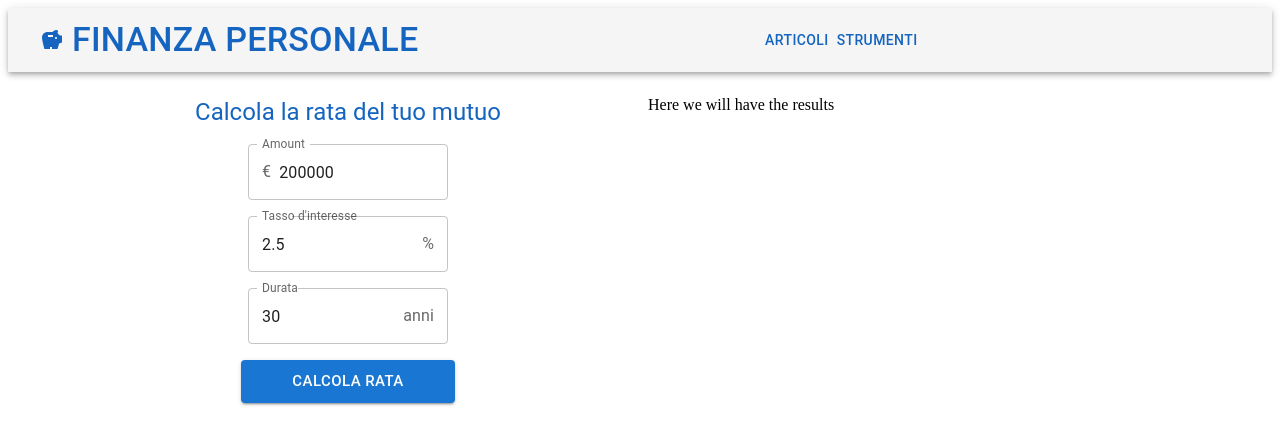
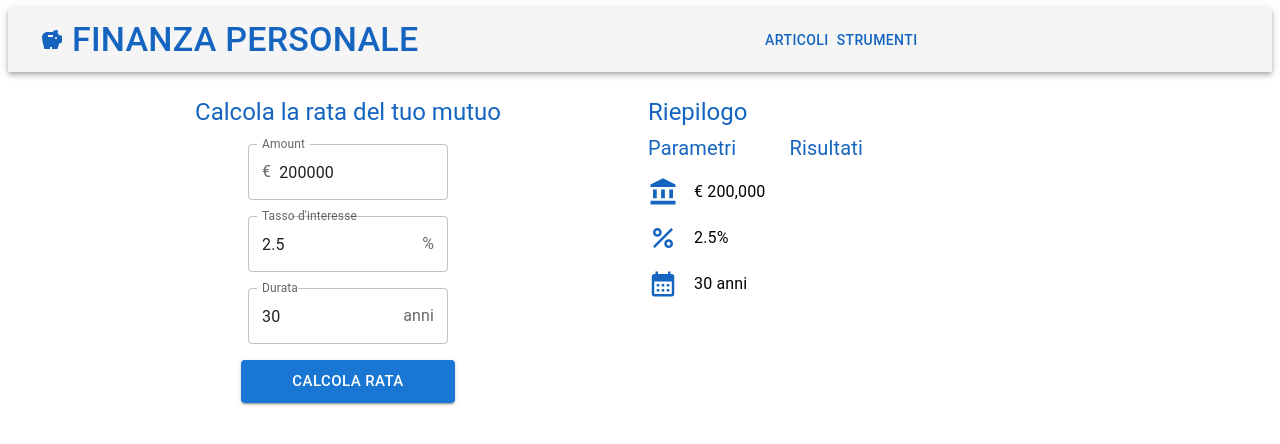
Before and after one commit to mbesio/personal-finance-site, a Next.js app: page /calculators/ratamutuo in a window 1280 px wide. Shown: the top 444 px of the page. Built offline with nearby package versions, Linux system fonts and the light colour scheme.

Commit message:
working on the Summary section

```diff
--- a/components/calculators/calculatorResults.tsx
+++ b/components/calculators/calculatorResults.tsx
@@ -1,7 +1,96 @@
 import React from 'react'
+import Box from '@mui/material/Box'
+import Typography from '@mui/material/Typography'
+import AccountBalanceIcon from '@mui/icons-material/AccountBalance'
+import PercentIcon from '@mui/icons-material/Percent'
+import CalendarMonthIcon from '@mui/icons-material/CalendarMonth'
 
 const MortgageResults = () => {
-  return <div>Here we will have the results</div>
+  return (
+    <Box>
+      <Typography
+        gutterBottom
+        variant="h5"
+        component="h2"
+        color="primary.dark"
+        align="left"
+      >
+        Riepilogo
+      </Typography>
+
+      <Box sx={{ display: 'flex' }}>
+        <Box>
+          <Typography
+            variant="h4"
+            noWrap
+            color="primary.dark"
+            fontSize="1.25em"
+            sx={{
+              mr: 3,
+              mb: 2,
+            }}
+          >
+            Parametri
+          </Typography>
+          <Box>
+            <Box sx={{ display: 'flex', alignItems: 'center', mb: 2 }}>
+              <AccountBalanceIcon
+                sx={{ color: 'primary.dark', fontSize: '30px', mr: 2 }}
+              />
+              <Typography
+                noWrap
+                sx={{
+                  mr: 3,
+                }}
+              >
+                {/* Qui ci verra' passato il valore calcolato */}€ 200,000
+              </Typography>
+            </Box>
+            <Box sx={{ display: 'flex', alignItems: 'center', mb: 2 }}>
+              <PercentIcon
+                sx={{ color: 'primary.dark', fontSize: '30px', mr: 2 }}
+              />
+              <Typography
+                noWrap
+                sx={{
+                  mr: 3,
+                }}
+              >
+                {/* Qui ci verra' passato il valore calcolato */} 2.5%
+              </Typography>
+            </Box>
+            <Box sx={{ display: 'flex', alignItems: 'center', mb: 2 }}>
+              <CalendarMonthIcon
+                sx={{ color: 'primary.dark', fontSize: '30px', mr: 2 }}
+              />
+              <Typography
+                noWrap
+                sx={{
+                  mr: 3,
+                }}
+              >
+                {/* Qui ci verra' passato il valore calcolato */} 30 anni
+              </Typography>
+            </Box>
+          </Box>
+        </Box>
+        <Box>
+          <Typography
+            color="primary.dark"
+            variant="h4"
+            fontSize="1.25em"
+            noWrap
+            sx={{
+              mr: 3,
+              mb: 2,
+            }}
+          >
+            Risultati
+          </Typography>
+        </Box>
+      </Box>
+    </Box>
+  )
 }
 
 export default MortgageResults
--- a/package.json
+++ b/package.json
@@ -24,7 +24,6 @@
     "prettier": "^2.8.3",
     "react": "^18.2.0",
     "react-dom": "^18.2.0",
-    "react-number-format": "^5.1.3",
     "remark": "^14.0.2",
     "remark-html": "^15.0.1"
   },
```
